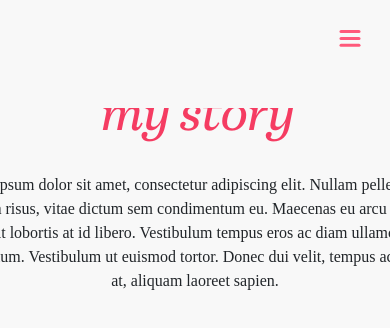
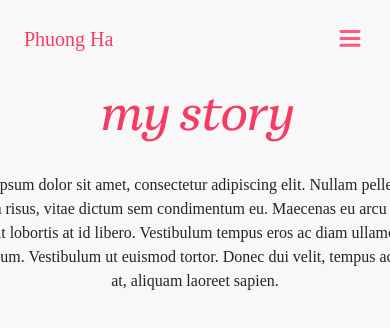
Before and after one commit to ta-ke-sh1/hpblogclient, a React (Create React App) app: page /story in a window 390 px wide. Shown: the top 328 px of the page. Built offline with nearby package versions, Linux system fonts and the light colour scheme; a web font is replaced by a local one.

Commit message:
added blog details page

```diff
--- a/src/components/modals/navigation_menu.js
+++ b/src/components/modals/navigation_menu.js
@@ -1,16 +1,63 @@
-import React from "react";
+import React, { useRef, useEffect } from "react";
 import { motion as m } from "framer-motion";
 import { Link } from "react-router-dom";
 
+export default function NavigationMenu() {
 
-const container = {
+    const navContainer = useRef();
+
+    const initAnimation = () => {
+        if (window.innerWidth < 1000) {
+            navContainer.current.style.flexDirection = 'column';
+        } else {
+            navContainer.current.style.flexDirection = 'row';
+        }
+    }
+
+    useEffect(() => {
+        initAnimation();
+        window.addEventListener('resize', () => {
+            initAnimation();
+        })
+    }, []);
+
+    const container = window.innerWidth < 1000 ? {
         open: {
             x: '-70px',
-        transition: { staggerChildren: 0.07, delayChildren: 0.2 }
+            y: '0%',
+            transition: {
+                ease: 'easeOut',
+                staggerChildren: 0.07,
+                delayChildren: 0.2
+            }
         },
         closed: {
+            y: '-100%',
             x: '-70px',
-        transition: { staggerChildren: 0.05, staggerDirection: -1 }
+            transition: {
+                ease: 'easeOut',
+                staggerChildren: 0.05,
+                staggerDirection: -1
+            }
+        }
+    } : {
+        open: {
+            y: '0%',
+            x: '-70px',
+            transition: {
+                ease: 'easeOut',
+                staggerChildren: 0.07,
+                delayChildren: 0.2
+            }
+        },
+        closed: {
+            y: '-100%',
+            x: '-70px',
+            transition: {
+                ease: 'easeOut',
+                staggerChildren: 0.05,
+                staggerDirection: -1
+            }
         }
     }
 
@@ -31,7 +78,6 @@
         }
     }
 
-export default function NavigationMenu() {
     return (
         <m.div
             transition={{
@@ -39,7 +85,8 @@
                 ease: 'easeOut'
             }}
             className="navigation-items-window"
-            variants={container}>
+            variants={container}
+            ref={navContainer}>
             <Link style={{ textDecoration: 'none' }} to={"/story"} >
                 <m.div
                     className="content-wrapper nav-item"
--- a/src/styles/navigation.scss
+++ b/src/styles/navigation.scss
@@ -49,8 +49,13 @@
 	right: 0px;
 	height: fit-content;
 	width: fit-content;
+	z-index: 1000000;
 	background-color: #f8f8f8;
-	z-index: 1000000;
+
+	.nav-item {
+		height: fit-content;
+		width: 100%;
+	}
 }
 
 .navigation-items {
@@ -75,11 +80,6 @@
 		bottom: 0;
 	}
 
-	.nav-item {
-		height: fit-content;
-		width: 100%;
-	}
-
 	#logo {
 		width: auto;
 		height: 40px;
```
Also changed, not shown: src/views/blog/blogs.js (deleted, +0 -38 lines), src/views/blog/details.js (+28 -4 lines), src/views/blog/form.js (deleted, +0 -8 lines). Lines whose indentation alone changed are shown as unchanged.
